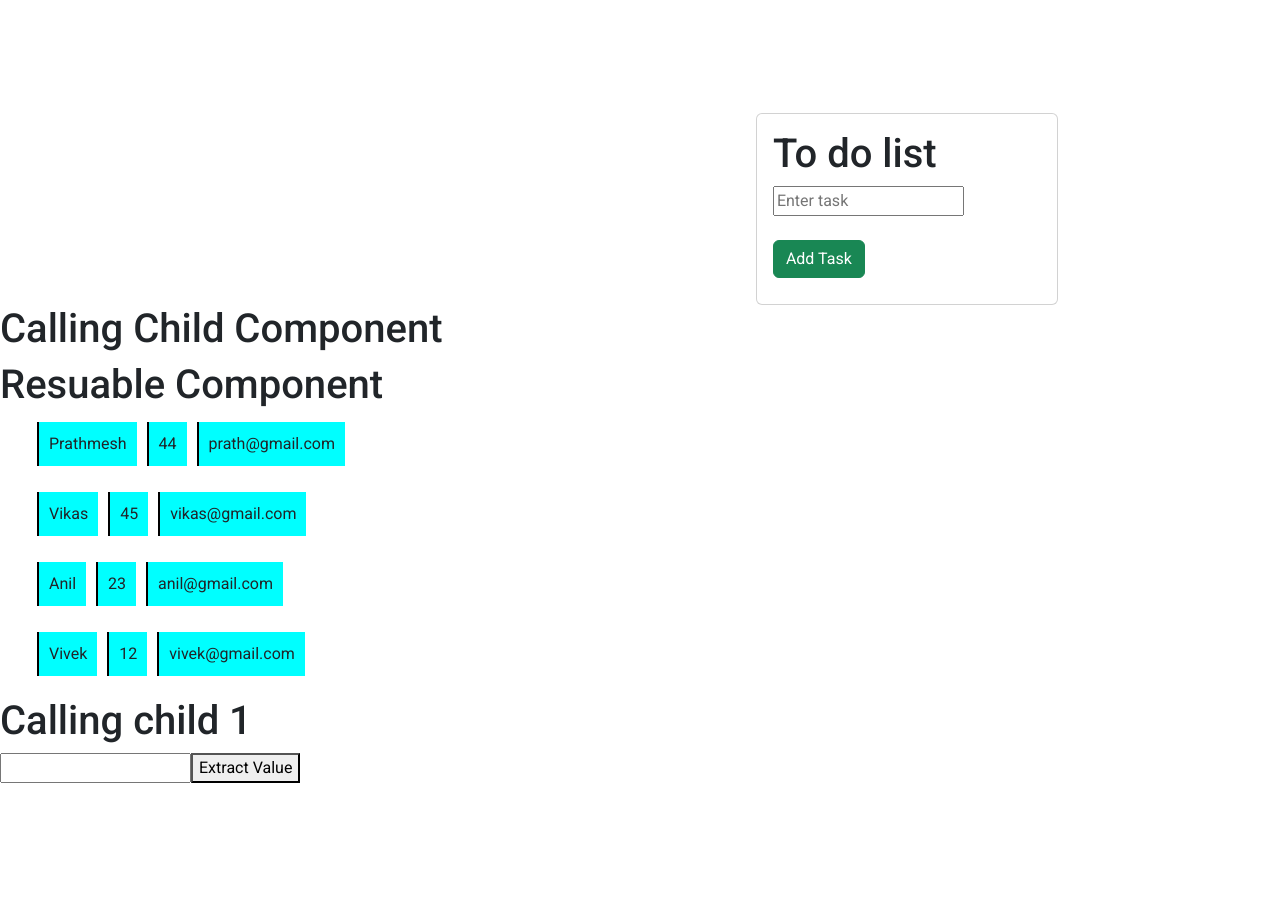
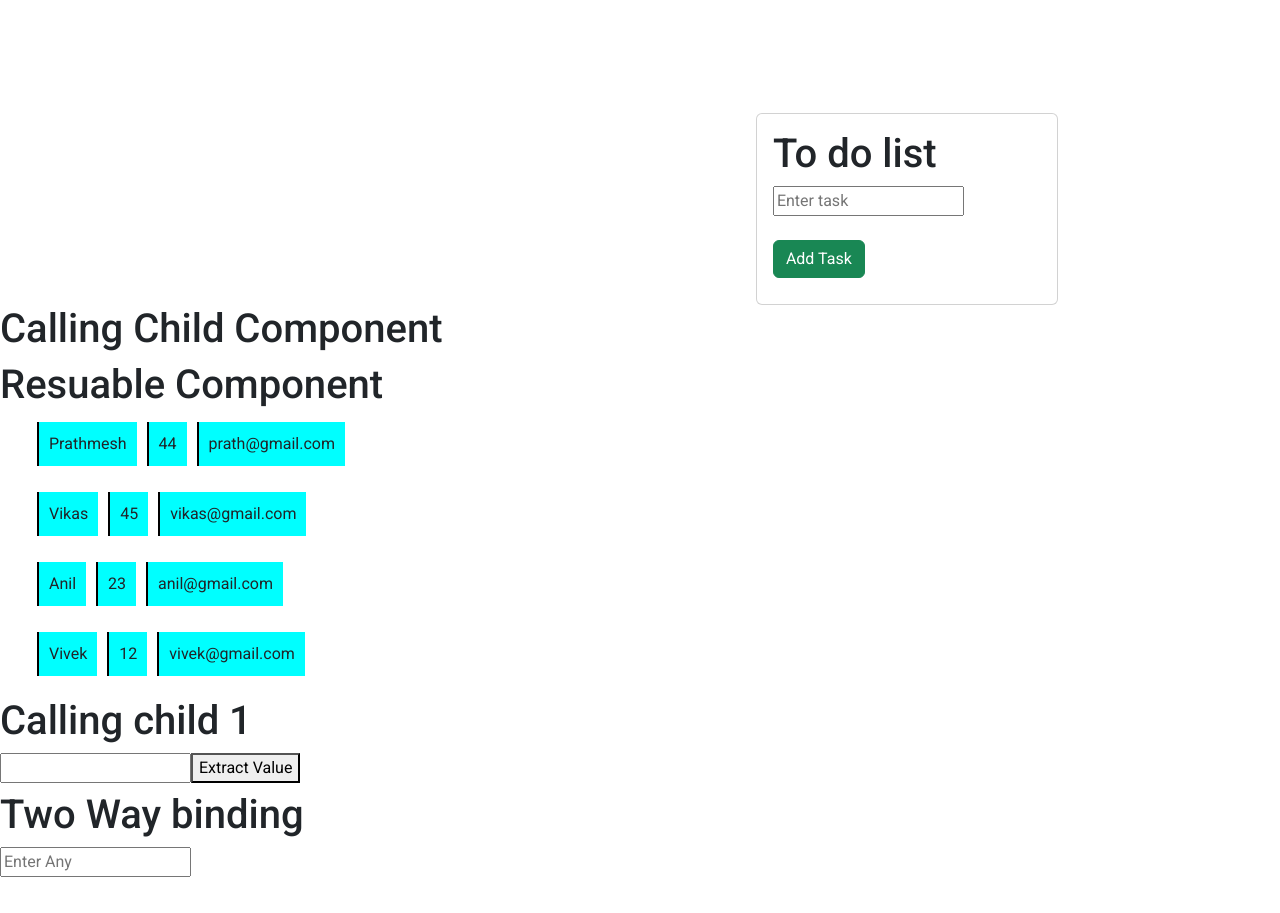
Before and after one commit to prathmeshkam/Angular-17, an Angular app: page / in a window 1280 px wide. Built offline with nearby package versions, Linux system fonts and the light colour scheme.

Commit message:
Two Way Binding

```diff
--- a/src/app/app.component.html
+++ b/src/app/app.component.html
@@ -38,5 +38,10 @@
 
 <app-child1 (updateData)="updateData($event)"></app-child1>
 <h1>{{child1data}}</h1>
+
+<h1>Two Way binding</h1>
+<input #input type="text" placeholder="Enter Any" [(ngModel)]="binding">
+
+<p>{{binding}}</p>
 <router-outlet>
 </router-outlet>
--- a/src/app/app.component.ts
+++ b/src/app/app.component.ts
@@ -4,11 +4,12 @@ import { RouterOutlet } from '@angular/router';
 import { NgbAlertModule } from '@ng-bootstrap/ng-bootstrap';
 import { ChildComponent } from './child/child.component';
 import { Child1Component } from './child1/child1.component';
+import {FormsModule} from '@angular/forms';
 
 @Component({
   selector: 'app-root',
   standalone: true,
-  imports: [CommonModule, RouterOutlet,NgbAlertModule,ChildComponent,Child1Component],
+  imports: [CommonModule, RouterOutlet,NgbAlertModule,ChildComponent,Child1Component,FormsModule],
   templateUrl: './app.component.html',
   styleUrl: './app.component.css'
 })
@@ -54,5 +55,8 @@ export class AppComponent {
   {
     console.warn(item);
     this.child1data = item;
+
   }
+
+  binding:any;
 }
--- a/src/app/child/child.component.ts
+++ b/src/app/child/child.component.ts
@@ -8,7 +8,7 @@ import { Component,Input } from '@angular/core';
   styleUrl: './child.component.css'
 })
 export class ChildComponent {
-@Input() item=0;
+// @Input() item=123;
 @Input() user:{name:string,age:number,email:string}={name:"",age:-1,email:''};
 
 }
```
